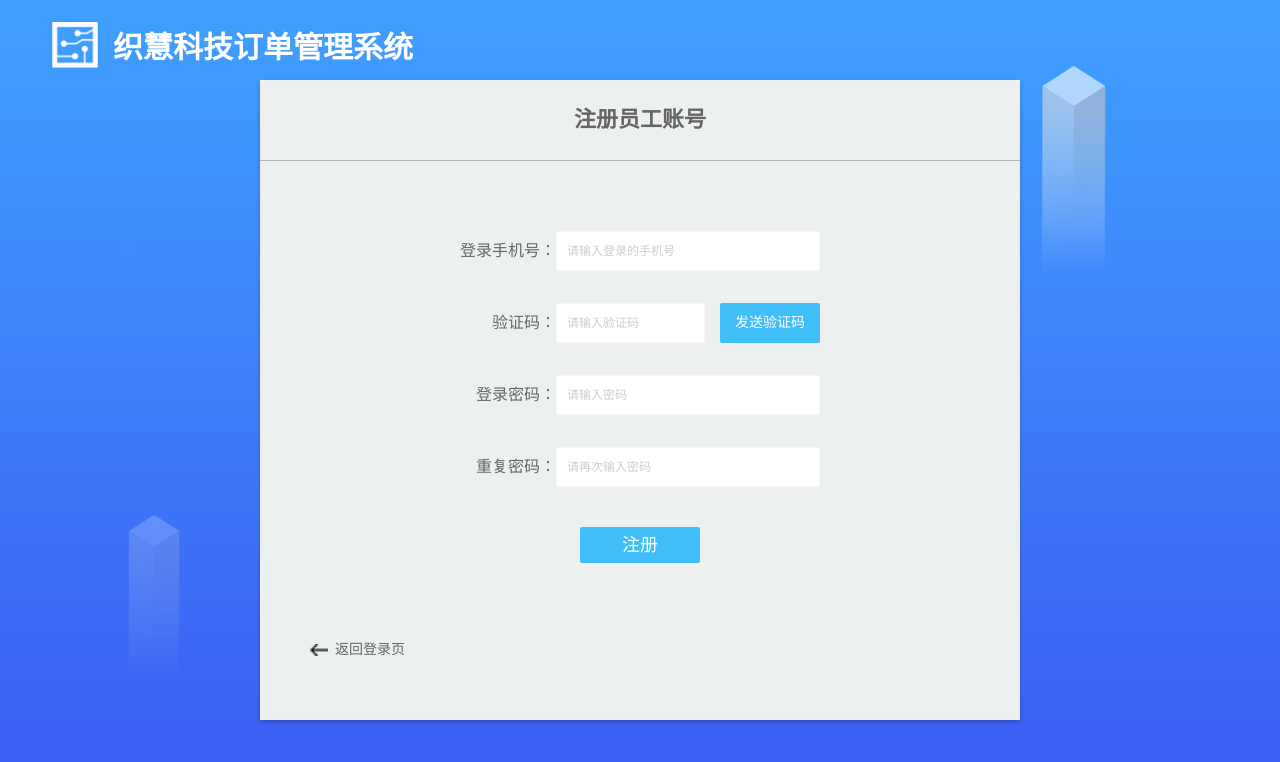
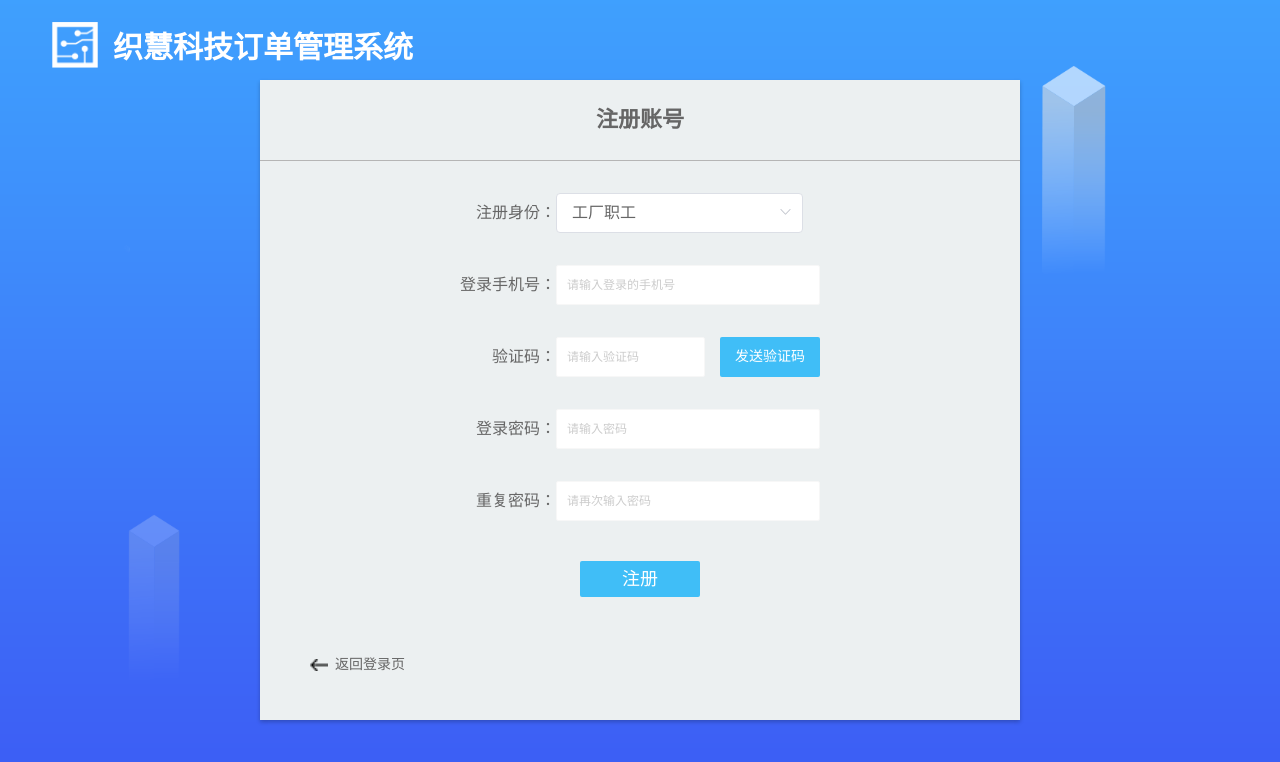
Before and after one commit to dkr380205984/ZHKJERP, a Vue app: page /register in a window 1280 px wide. Shown: the top 762 px of the page. Built offline with nearby package versions, Linux system fonts and the light colour scheme; a web font is replaced by a local one; what vue-particles would draw is missing.

Commit message:
注册页初步完成

```diff
--- a/src/assets/css/register.less
+++ b/src/assets/css/register.less
@@ -31,6 +31,31 @@
     margin: auto;
     background: rgba(236,240,241,1);
     box-shadow:0px 2px 4px 0px rgba(0, 0, 0, 0.23);
+    .stepCtn{
+      overflow: hidden;
+      height: 484px;
+      .steps{
+        width: 200%;
+        display: flex;
+        transition: 0.5s;
+        &.atStep1{
+          transform: translate(0)
+        }
+        &.atStep2{
+          transform: translateX(-760px)
+        }
+        .stepOnce{
+          flex: 1;
+        }
+        .step2{
+          .inputCtn{
+            &:nth-child(1){
+              margin-top: 100px;
+            }
+          }
+        }
+      }
+    }
     .title{
       font-size: 22px;
       line-height: 80px;
@@ -44,9 +69,6 @@
       height: 40px;
       margin: 32px auto;
       display: flex;
-      &:nth-of-type(2){
-        margin-top: 70px;
-      }
       .label{
         width: 6em;
         line-height: 40px;
@@ -100,10 +122,30 @@
         background: @hoverBlue;
       }
     }
+    .btnCtn{
+      width: 270px;
+      margin: auto;
+      display: flex;
+      justify-content: space-around;
+      margin: 60px auto 20px;
+      .btn{
+        width: 120px;
+        line-height:36px;
+        font-size: 18px;
+        text-align: center;
+        background: @normalBlue;
+        border-radius:2px;
+        cursor: pointer;
+        color: #FFFFFF;
+        &:hover{
+          background: @hoverBlue;
+        }
+      }
+    }
     .goBack{
       position: absolute;
       left: 50px;
-      bottom: 50px;
+      bottom: 35px;
       line-height: 40px;
       background-image: url('../image/register/left.png');
       background-position: left center;
--- a/src/views/register.vue
+++ b/src/views/register.vue
@@ -5,7 +5,21 @@
       <h1 @click="$router.push('/login')">织慧科技订单管理系统</h1>
     </div>
     <div class="registerCtn">
-      <div class="title">注册员工账号</div>
+      <div class="title">注册账号</div>
+      <div class="stepCtn">
+        <div class="steps" :class="{'atStep1':step===1,'atStep2':step===2}">
+          <div class="stepOnce step1">
+            <div class="inputCtn">
+              <span class="label">注册身份：</span>
+              <el-select v-model="types" placeholder="请选择">
+                <el-option
+                  v-for="item in typesArr"
+                  :key="item.value"
+                  :label="item.label"
+                  :value="item.value">
+                </el-option>
+              </el-select>
+            </div>
             <div class="inputCtn">
               <span class="label">登录手机号：</span>
               <input type="text" placeholder="请输入登录的手机号" />
@@ -23,7 +37,35 @@
               <span class="label">重复密码：</span>
               <input type="text" placeholder="请再次输入密码" />
             </div>
-      <div class="regBtn">注册</div>
+            <div class="regBtn" @click="step++">注册</div>
+          </div>
+          <div class="stepOnce step2">
+            <div class="inputCtn">
+              <span class="label">外贸公司：</span>
+              <el-select v-model="company" placeholder="请选择外贸公司">
+                <el-option
+                  v-for="item in companyArr"
+                  :key="item.value"
+                  :label="item.label"
+                  :value="item.value">
+                </el-option>
+              </el-select>
+            </div>
+            <div class="inputCtn">
+              <span class="label">姓名/简称：</span>
+              <input type="text" placeholder="请输入姓名和简称" />
+            </div>
+            <div class="inputCtn">
+              <span class="label">内部授权码：</span>
+              <input type="text" placeholder="请向系统管理员询问内部授权码" />
+            </div>
+             <div class="btnCtn">
+              <div class="btn" @click="step--">上一步</div>
+              <div class="btn">完成注册</div>
+            </div>
+          </div>
+        </div>
+      </div>
       <div class="goBack" @click="$router.push('/login')">返回登录页</div>
     </div>
   </div>
@@ -35,7 +77,27 @@ export default {
     return {
       time: '发送验证码',
       timer: '',
-      yzmNum: 60
+      yzmNum: 60,
+      types: '工厂职工',
+      step: 1,
+      typesArr: [{
+        value: '1',
+        label: '工厂职工'
+      }, {
+        value: '0',
+        label: '外贸公司员工'
+      }],
+      company: '',
+      companyArr: [{
+        value: '1',
+        label: 'A公司'
+      }, {
+        value: '2',
+        label: 'B公司'
+      }, {
+        value: '3',
+        label: 'C公司'
+      }]
     }
   },
   methods: {
@@ -59,3 +121,12 @@ export default {
 <style lang="less" scoped>
   @import '~@/assets/css/register.less';
 </style>
+<style lang="less">
+#register{
+  .el-input__inner{
+    color:#666;
+    font-size:16px;
+    font-family: 'systemfont';
+  }
+}
+</style>
```
Lines whose indentation alone changed are shown as unchanged.
